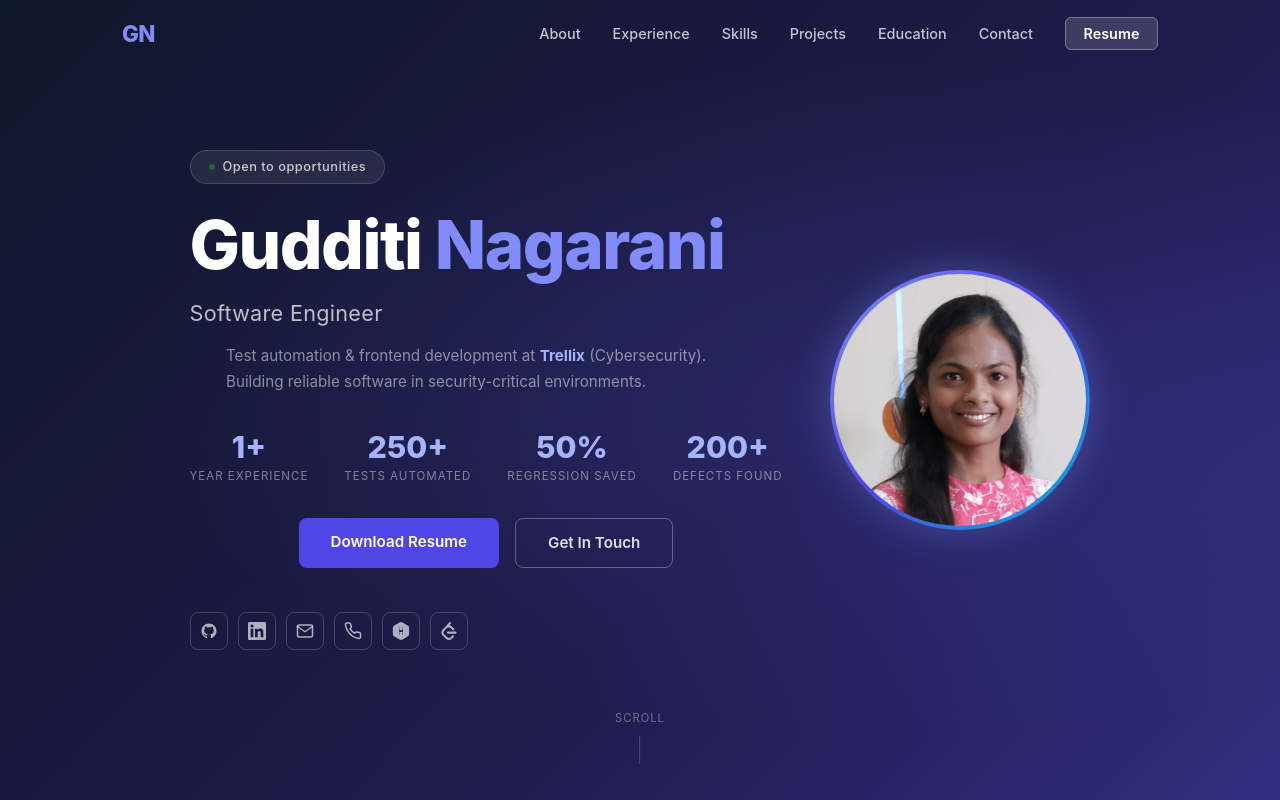
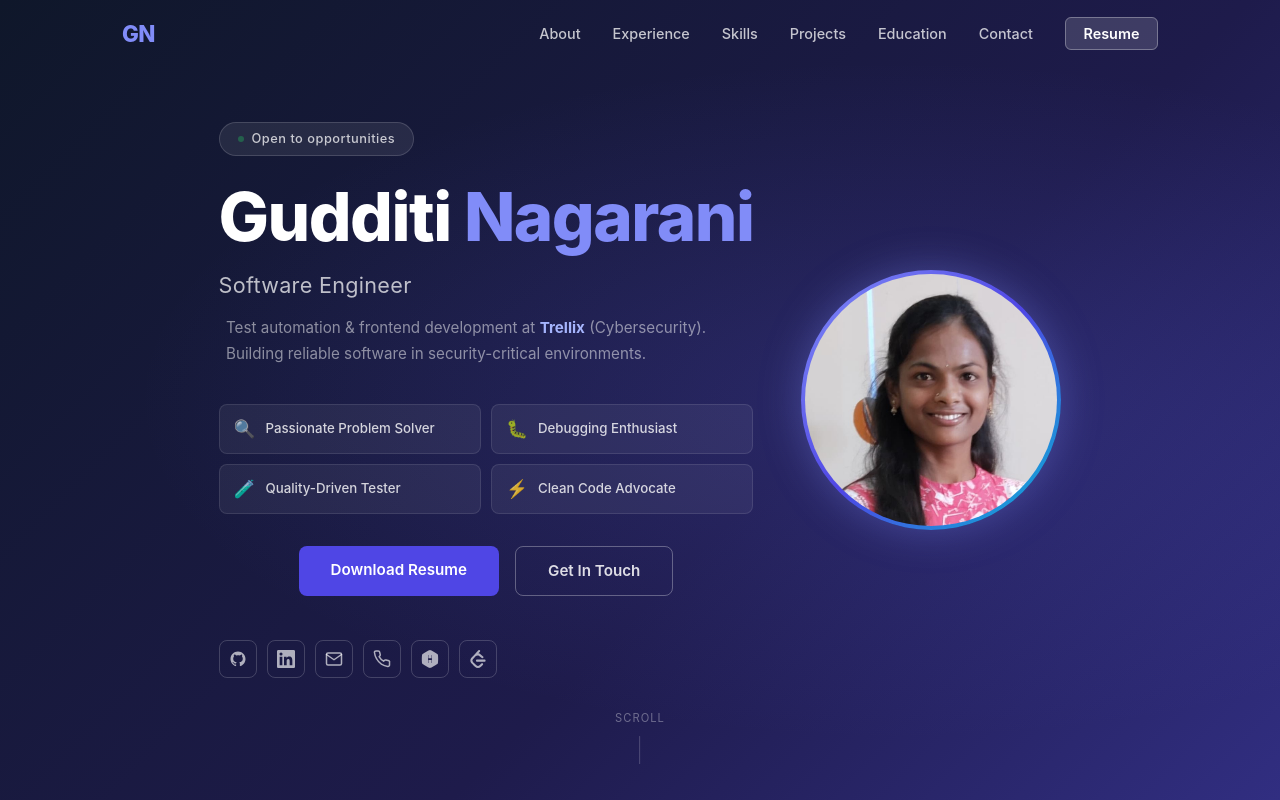
Before and after one commit to Nagarani-22/portfolio, a React (Vite) app: page / in a window 1280 px wide. Shown: the top 800 px of the page. Built offline with nearby package versions, Linux system fonts and the light colour scheme.

Commit message:
Replace hero stats with passion tags grid

```diff
--- a/src/components/Hero.jsx
+++ b/src/components/Hero.jsx
@@ -80,22 +80,22 @@ export default function Hero() {
               Building reliable software in security-critical environments.
             </p>
 
-            <div className="hero-stats">
-              <div className="hero-stat">
-                <span className="hero-stat-num">1+</span>
-                <span className="hero-stat-label">Year Experience</span>
+            <div className="hero-passions">
+              <div className="hero-passion-item">
+                <span className="hero-passion-icon">🔍</span>
+                <span>Passionate Problem Solver</span>
               </div>
-              <div className="hero-stat">
-                <span className="hero-stat-num">250+</span>
-                <span className="hero-stat-label">Tests Automated</span>
+              <div className="hero-passion-item">
+                <span className="hero-passion-icon">🐛</span>
+                <span>Debugging Enthusiast</span>
               </div>
-              <div className="hero-stat">
-                <span className="hero-stat-num">50%</span>
-                <span className="hero-stat-label">Regression Saved</span>
+              <div className="hero-passion-item">
+                <span className="hero-passion-icon">🧪</span>
+                <span>Quality-Driven Tester</span>
               </div>
-              <div className="hero-stat">
-                <span className="hero-stat-num">200+</span>
-                <span className="hero-stat-label">Defects Found</span>
+              <div className="hero-passion-item">
+                <span className="hero-passion-icon">⚡</span>
+                <span>Clean Code Advocate</span>
               </div>
             </div>
 
--- a/src/index.css
+++ b/src/index.css
@@ -290,29 +290,27 @@ img { max-width: 100%; display: block; }
   margin: 0 auto 36px;
   line-height: 1.75;
 }
-.hero-stats {
+.hero-passions {
+  display: grid;
+  grid-template-columns: 1fr 1fr;
+  gap: 10px;
+  margin-bottom: 32px;
+}
+.hero-passion-item {
   display: flex;
-  justify-content: flex-start;
-  gap: 36px;
-  margin-bottom: 32px;
-  flex-wrap: wrap;
+  align-items: center;
+  gap: 10px;
+  background: rgba(255,255,255,0.06);
+  border: 1px solid rgba(255,255,255,0.1);
+  border-radius: 8px;
+  padding: 10px 14px;
+  font-size: 0.83rem;
+  font-weight: 500;
+  color: rgba(255,255,255,0.8);
+  transition: background 0.2s, border-color 0.2s;
 }
-.hero-stat { text-align: center; }
-.hero-stat-num {
-  font-size: 1.9rem;
-  font-weight: 800;
-  color: #a5b4fc;
-  line-height: 1;
-  display: block;
-}
-.hero-stat-label {
-  font-size: 0.72rem;
-  color: rgba(255,255,255,0.45);
-  text-transform: uppercase;
-  letter-spacing: 1px;
-  margin-top: 5px;
-  display: block;
-}
+.hero-passion-item:hover { background: rgba(255,255,255,0.1); border-color: rgba(129,140,248,0.4); }
+.hero-passion-icon { font-size: 1.1rem; flex-shrink: 0; }
 .hero-actions {
   display: flex;
   gap: 16px;
@@ -811,7 +809,7 @@ img { max-width: 100%; display: block; }
   .nav-links a:hover { color: var(--accent) !important; }
   .nav-resume-btn { background: var(--accent) !important; color: #fff !important; border-color: transparent !important; }
   .hamburger { display: flex; z-index: 1001; position: relative; }
-  .hero-stats { gap: 28px; }
+  .hero-passions { grid-template-columns: 1fr; gap: 8px; }
   .projects-grid { grid-template-columns: 1fr; }
   .section-header { margin-bottom: 40px; }
 }
@@ -823,6 +821,5 @@ img { max-width: 100%; display: block; }
   .edu-timeline::before { display: none; }
   .edu-item { flex-direction: column; gap: 12px; }
   .edu-dot { width: 36px; height: 36px; font-size: 0.9rem; }
-  .hero-stats { gap: 20px; }
-  .hero-stat-num { font-size: 1.5rem; }
+  .hero-passions { grid-template-columns: 1fr; }
 }
```
